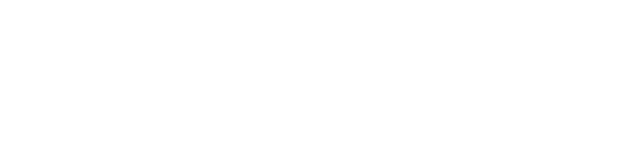
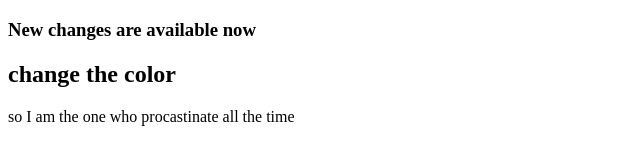
Before and after one commit to israatjahan/2023-new-repo, a plain HTML site: page index.html in a window 1280 px wide. Shown: the whole page, without its empty margins (0-640 px from the left). Drawn offline with Linux system fonts and the light colour scheme.

Commit message:
first commit

```diff
--- a/index.html
+++ b/index.html
@@ -1,12 +1,14 @@
 <!DOCTYPE html>
 <html lang="en">
-<head>
-    <meta charset="UTF-8">
-    <meta http-equiv="X-UA-Compatible" content="IE=edge">
-    <meta name="viewport" content="width=device-width, initial-scale=1.0">
+  <head>
+    <meta charset="UTF-8" />
+    <meta http-equiv="X-UA-Compatible" content="IE=edge" />
+    <meta name="viewport" content="width=device-width, initial-scale=1.0" />
     <title>First repo of 2023</title>
-</head>
-<body>
-
-</body>
+  </head>
+  <body>
+    <h3>New changes are available now</h3>
+    <h2>change the color</h2>
+    <p>so I am the one who procastinate all the time</p>
+  </body>
 </html>
```
